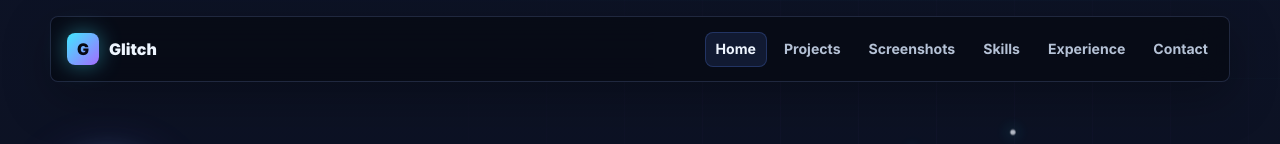
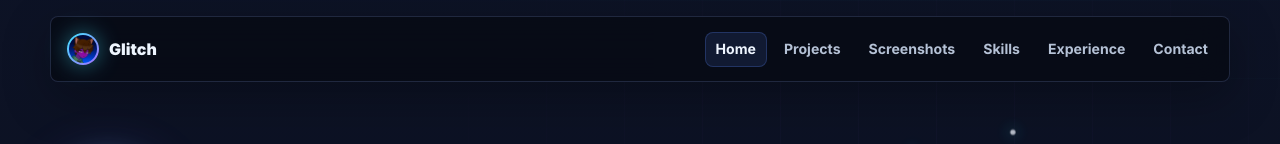
Before and after one commit to ponasytfun/portfolio, a React (Vite) app: page / in a window 1280 px wide. Shown: the top 144 px of the page. Built offline with nearby package versions, Linux system fonts and the light colour scheme.

Commit message:
Use profile image for brand and favicon

```diff
--- a/index.html
+++ b/index.html
@@ -7,6 +7,8 @@
       name="description"
       content="Glitch developer portfolio for plugins, tools, systems, automation, and UI experiments."
     />
+    <link rel="icon" type="image/png" href="/profile/glitch-pfp-round.png" />
+    <link rel="apple-touch-icon" href="/profile/glitch-pfp-round.png" />
     <title>Glitch | Developer Portfolio</title>
   </head>
   <body>
--- a/src/App.jsx
+++ b/src/App.jsx
@@ -11,7 +11,7 @@ import Footer from './components/Footer'
 export default function App() {
   return (
     <>
-      <Nav items={portfolioData.navItems} />
+      <Nav brandImage={portfolioData.hero.profileImage} items={portfolioData.navItems} />
       <main>
         <Hero hero={portfolioData.hero} />
         <Projects projects={portfolioData.projects} />
--- a/src/components/Nav.jsx
+++ b/src/components/Nav.jsx
@@ -1,6 +1,6 @@
 import { useEffect, useState } from 'react'
 
-export default function Nav({ items }) {
+export default function Nav({ brandImage, items }) {
   const [activeItem, setActiveItem] = useState(items[0]?.href ?? '#home')
 
   useEffect(() => {
@@ -29,7 +29,9 @@ export default function Nav({ items }) {
     <header className="site-header">
       <nav className="nav-shell" aria-label="Primary navigation">
         <a className="brand" href="#home" aria-label="Glitch portfolio home">
-          <span className="brand-mark">G</span>
+          <span className="brand-mark">
+            <img alt="" src={brandImage.src} />
+          </span>
           <span>Glitch</span>
         </a>
         <div className="nav-links">
--- a/src/styles.css
+++ b/src/styles.css
@@ -189,11 +189,20 @@ button {
   display: grid;
   width: 32px;
   height: 32px;
+  overflow: hidden;
   place-items: center;
-  color: var(--bg);
+  padding: 2px;
   background: linear-gradient(135deg, var(--cyan), var(--violet));
-  border-radius: var(--radius);
+  border-radius: 50%;
   box-shadow: 0 0 22px rgba(64, 232, 255, 0.42);
+}
+
+.brand-mark img {
+  display: block;
+  width: 100%;
+  height: 100%;
+  object-fit: cover;
+  border-radius: 50%;
 }
 
 .nav-links {
```
Also changed, not shown: message.txt, public/profile/glitch-pfp-round.png (added), 1 other file (tests, documents, lock files or other folders).
